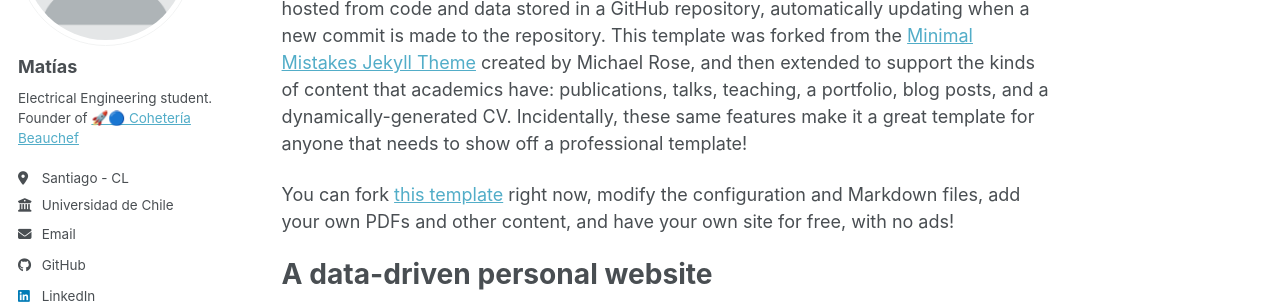
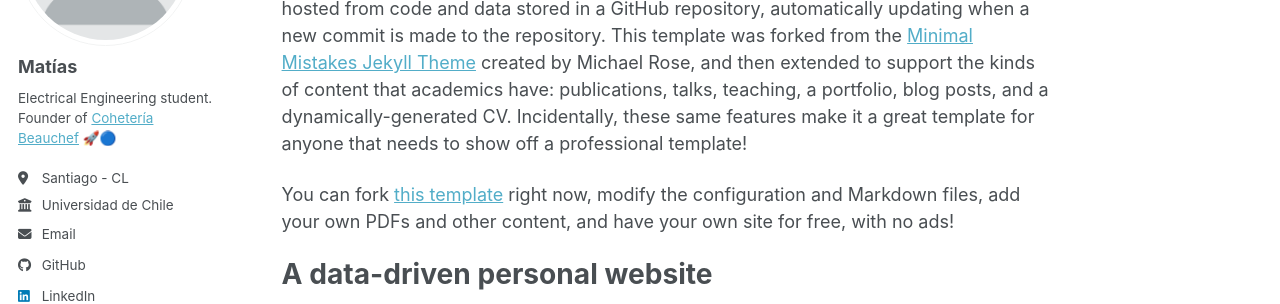
Before and after one commit to mvidelameisenb/mvidelameisenb.github.io, a Jekyll site: the page built from _pages/about.md, in a window 1280 px wide. Shown: the part 230-534 px from the top of the page. Built offline with Jekyll 4.4.1, drawn with Linux system fonts in a browser that asks for light colours; a style sheet for code colours, icons or effects is not loaded.

```diff
--- a/_config.yml
+++ b/_config.yml
@@ -26,7 +26,7 @@ author:
   avatar           : "profile.png"
   name             : "Matías"
   pronouns         : # example: "she/her"
-  bio              : 'Electrical Engineering student. <br>Founder of <a href="https://coheteriabeauchef.ing.uchile.cl/#top" target="_blank">🚀🔵 Cohetería Beauchef</a>'
+  bio              : 'Electrical Engineering student. <br>Founder of <a href="https://coheteriabeauchef.ing.uchile.cl/#top" target="_blank">Cohetería Beauchef</a> 🚀🔵 '
   location         : "Santiago - CL"
   employer         : "Universidad de Chile"
   employer_url     : "https://ingeniería.uchile.cl/"
```
